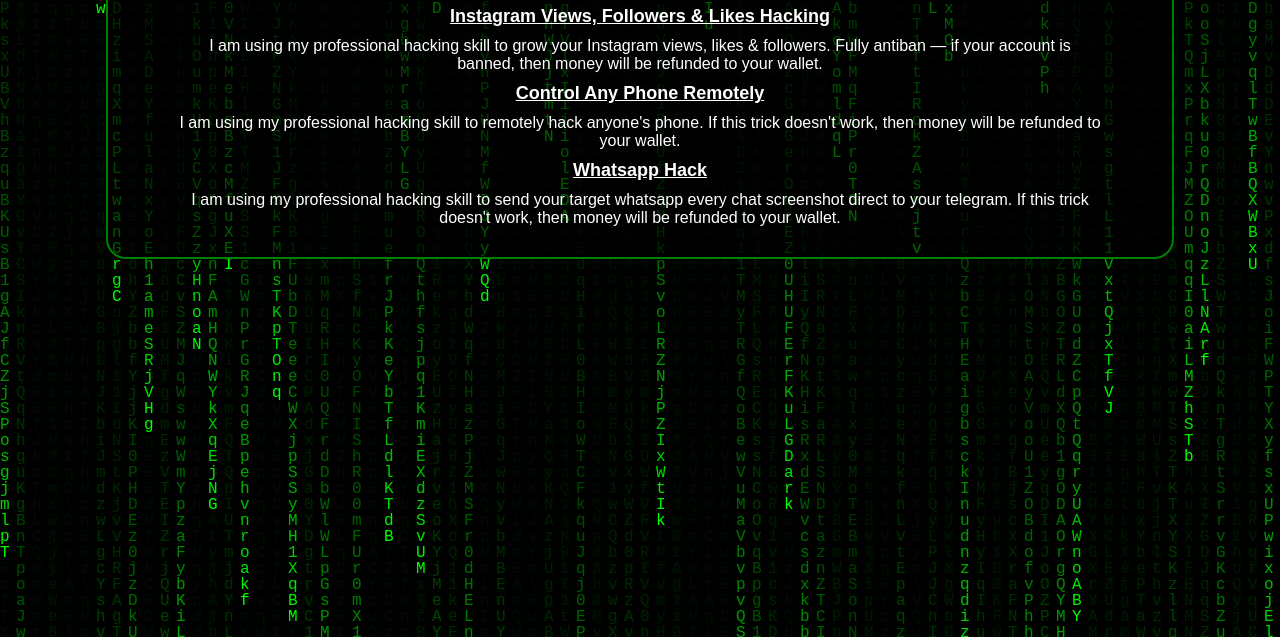
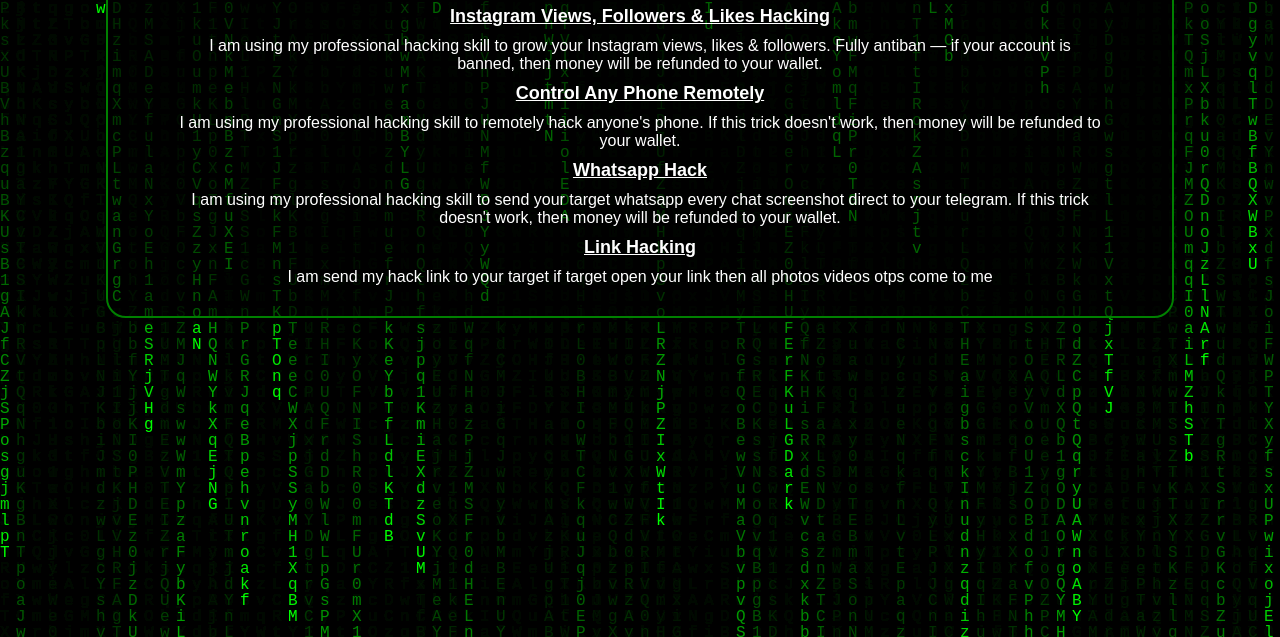
Before and after one commit to Surajdas007272/Website, a plain HTML site: page index.html in a window 1280 px wide. Shown: the part 163-800 px from the top of the page. Drawn offline with Linux system fonts and the light colour scheme.

Commit message:
Update index.html

```diff
--- a/index.html
+++ b/index.html
@@ -80,6 +80,8 @@
 
     <p class="to"><u>Whatsapp Hack</u></p>
     <p>I am using my professional hacking skill to send your target whatsapp every chat screenshot direct to your telegram. If this trick doesn't work, then money will be refunded to your wallet.</p>
+    <p class="to"><u>Link Hacking</u></p>
+    <p>I am send my hack link to your target if target open your link then all photos videos otps come to me</p>
   </div>
 
   <script>
```
